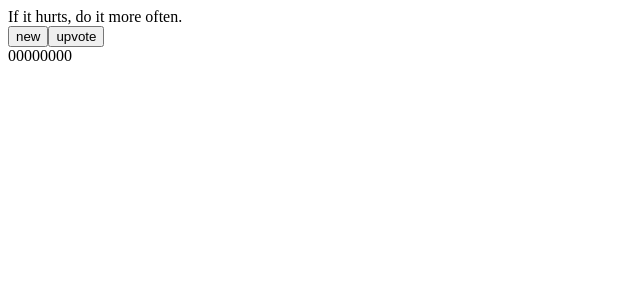
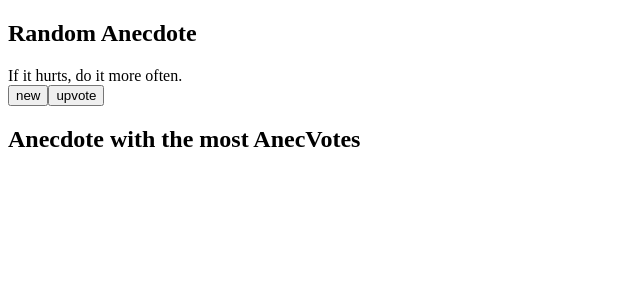
Before and after one commit to fyscher/FullStackOpen, a React (Vite) app in the folder part1/anecdotes/: page / in a window 1280 px wide. Shown: the top 300 px of the page, without its empty margins (0-640 px from the left). Built offline with nearby package versions, Linux system fonts and the light colour scheme.

Commit message:
backup progress for multiple top-rated

```diff
--- a/part1/anecdotes/src/App.jsx
+++ b/part1/anecdotes/src/App.jsx
@@ -6,6 +6,31 @@ const Button = ({handleClick, text}) => {
   );
 }
 
+const Votes = ({votes, anecdotes}) => {
+  const highest = Math.max(...votes)
+  const many = votes.map((m) => {
+    if (m === highest) {
+      console.log(m)
+    } else {
+      console.log('nothing')
+    }
+  })
+
+
+  // look through votes array and select each element that matches 'highest',
+  // then add its index to a new array
+
+
+  console.log(votes)
+  console.log("highest: "+highest)
+  console.log(many)
+
+  return(
+    <div>
+      {anecdotes[many]}
+    </div>
+  );
+}
 
 const App = () =>
 {
@@ -25,23 +50,21 @@ const App = () =>
 
   const handleVote = () => {
     const copy = [...votes];
-    console.log(copy)
-    console.log(selected)
-    console.log(copy[1])
-
+    copy[selected] += 1;
+    setVotes(copy)
   }
 
   return (
     <div>
+      <h2>Random Anecdote</h2>
       <div>
         {anecdotes[selected]}
       </div>
       <Button handleClick={()=>{setSelected(Math.floor(Math.random() * anecdotes.length))}} text={"new"}/>
       <Button handleClick={handleVote} text={"upvote"}/>
       <br/>
-      <div>
-        {votes}
-      </div>
+      <h2>Anecdote with the most AnecVotes</h2>
+      <Votes votes={votes} anecdotes={anecdotes}/>
     </div>
   )
 }
```
